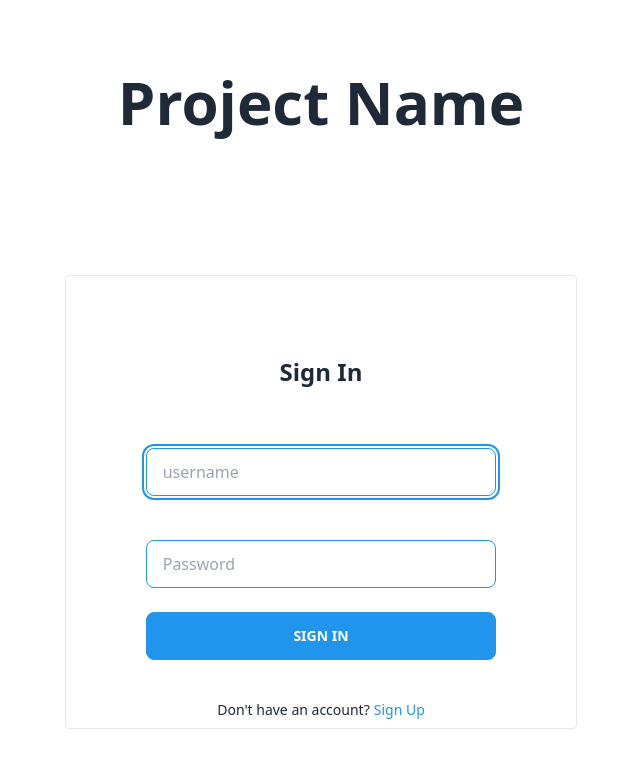
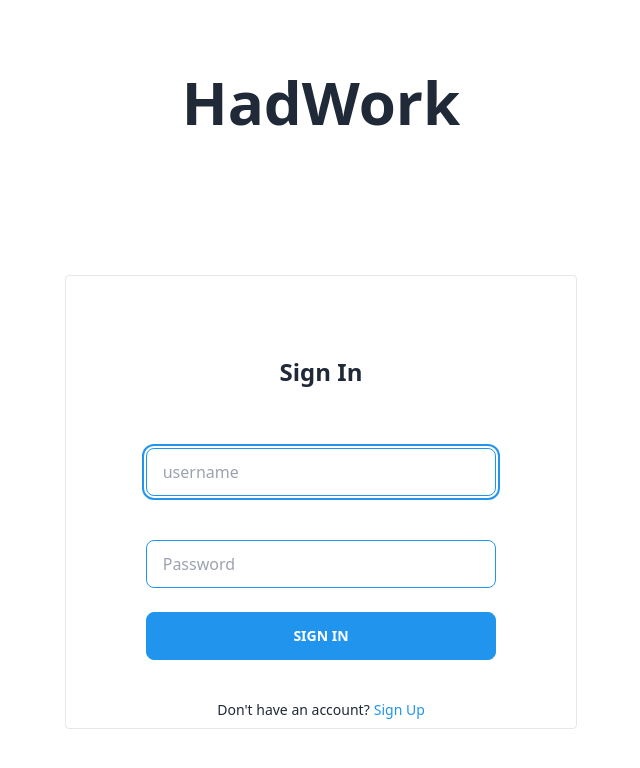
Before and after one commit to tyrailleverett/hadwork, a Next.js app: page /signin in a window 1280 px wide. Shown: the top 768 px of the page, without its empty margins (319-959 px from the left). Built offline with nearby package versions, Linux system fonts and the light colour scheme; no server answers.

Commit message:
Updated heading on signin and signup page

```diff
--- a/pages/signin.tsx
+++ b/pages/signin.tsx
@@ -45,9 +45,7 @@ const SignInPage = () => {
                 <title>Sign In</title>
             </Head>
             <main className="flex flex-col justify-around min-h-screen min-w-screen">
-                <h1 className="font-black text-center sm:text-6xl">
-                    Project Name
-                </h1>
+                <h1 className="font-black text-center sm:text-6xl">HadWork</h1>
                 <div className="px-4 pt-10 border rounded shadow-full sm:max-w-xl sm:mx-auto sm:p-20 sm:pb-0">
                     <div>
                         <h3 className="text-2xl font-semibold text-center">
--- a/pages/signup.tsx
+++ b/pages/signup.tsx
@@ -44,9 +44,7 @@ const SignUpPage = () => {
                 <title>Sign Up</title>
             </Head>
             <main className="flex flex-col justify-around min-h-screen min-w-screen">
-                <h1 className="font-black text-center sm:text-6xl">
-                    Project Name
-                </h1>
+                <h1 className="font-black text-center sm:text-6xl">HadWork</h1>
 
                 <section className="px-4 pt-10 border rounded shadow-full sm:max-w-xl sm:mx-auto sm:p-20 sm:pb-0">
                     <div>
```
